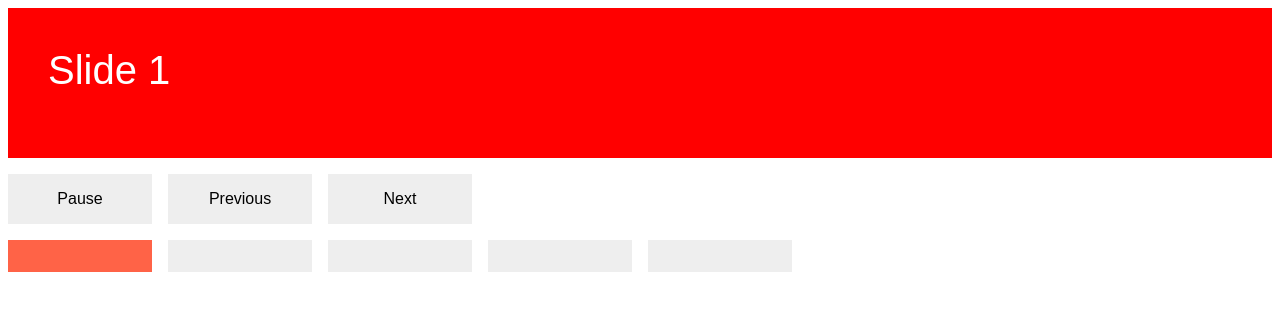
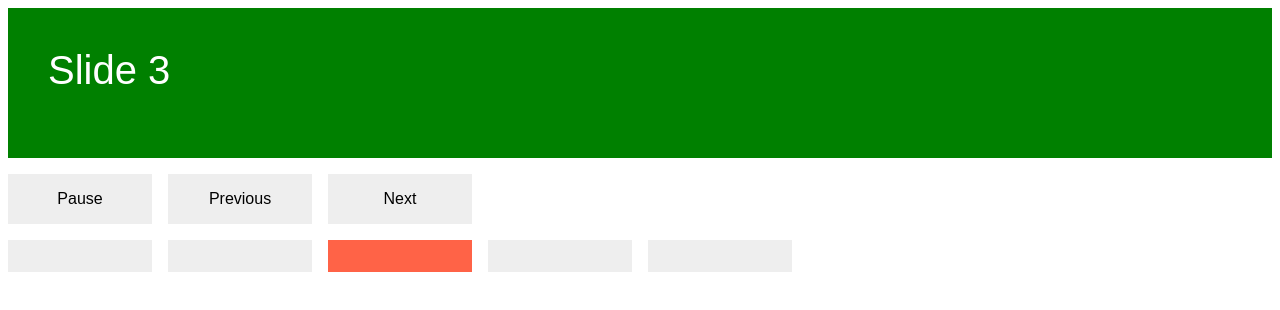
Before and after one commit to VladyslavOrlov/slider, a website: page index.html in a window 1280 px wide. Drawn offline with Linux system fonts and the light colour scheme.

Commit message:
commit_19_lesson

```diff
--- a/assets/js/main.js
+++ b/assets/js/main.js
@@ -3,7 +3,7 @@
   const container = document.querySelector('#carousel');
   const slides = container.querySelectorAll('.slide');
   const indicatorsContainer = container.querySelector('#indicators-container');
-  const indicators = indicatorsContainer.querySelectorAll('.indicator');
+  const indicators = container.querySelectorAll('.indicator');
   const pauseBtn = container.querySelector('#pause');
   const prevBtn = container.querySelector('#prev');
   const nextBtn = container.querySelector('#next');
@@ -14,7 +14,7 @@
   const CODE_SPACE = 'Space';
 
   let currentSlide = 0;
-  let siPlaying = true;
+  let isPlaying = true;
   let timerID = null;
   let swipeStartX = null;
   let swipeEndX = null;
@@ -38,13 +38,13 @@
   function pause() {
     isPlaying = false;
     clearInterval(timerID);
-   pauseBtn.innerHTML = 'Play';
+    pauseBtn.innerHTML = 'Play';
   }
 
   function play() {
     isPlaying = true;
     timerID = setInterval(gotoNext, 2000);
-   pauseBtn.innerHTML = 'Pause';
+    pauseBtn.innerHTML = 'Pause';
   }
 
   function pausePlay() {
@@ -94,8 +94,8 @@
 
   function initListeners() {
     pauseBtn.addEventListener('click', pausePlay);
-    prevBtn.addEventListener('click', prev);
-    nextBtn.addEventListener('click', next);
+    prevBtn.addEventListener('click', gotoPrev);
+    nextBtn.addEventListener('click', gotoNext);
     indicatorsContainer.addEventListener('click', indicate);
     container.addEventListener('touchstart', swipeStart)
     container.addEventListener('touchend', swipeEnd)
--- a/index.html
+++ b/index.html
@@ -38,7 +38,7 @@
   </div>
 
 
-  <script href="assets/js/main.js"></script>
+  <script src="assets/js/main.js"></script>
 
 </body>
 
```
